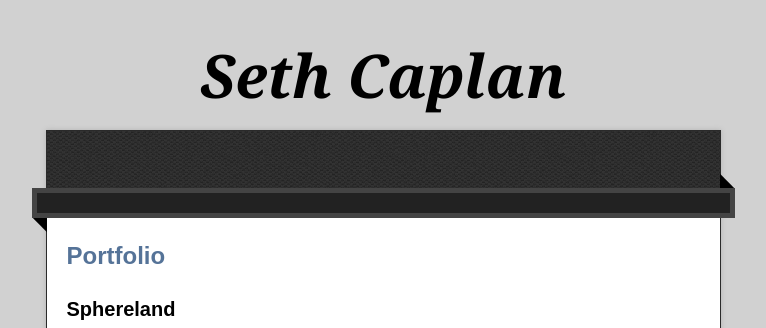
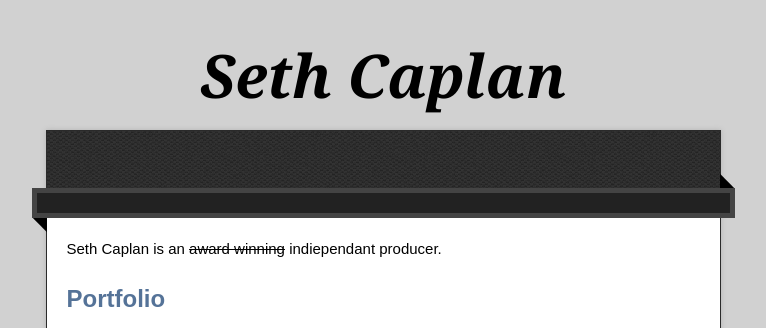
Before and after one commit to sethcaplan/sethcaplan.github.io, a plain HTML site: page index.html in a window 1280 px wide. Shown: the top 328 px of the page, without its empty margins (257-1023 px from the left). Drawn offline with nearby package versions, Linux system fonts and the light colour scheme.

Commit message:
Update index.html

```diff
--- a/index.html
+++ b/index.html
@@ -33,6 +33,7 @@
         <span class="blc"></span><span class="trc"></span>
         </div>
         <article class="markdown-body">
+          <p>Seth Caplan is an <strike>award winning</strike> indiependant producer.</p>
           <h2>Portfolio</h2>
           <h3>Sphereland</h3>
           <a href="http://spherelandthemovie.com"><img src="http://spherelandthemovie.com/images/portfolio/portfolio-title.jpg"></a>
```
